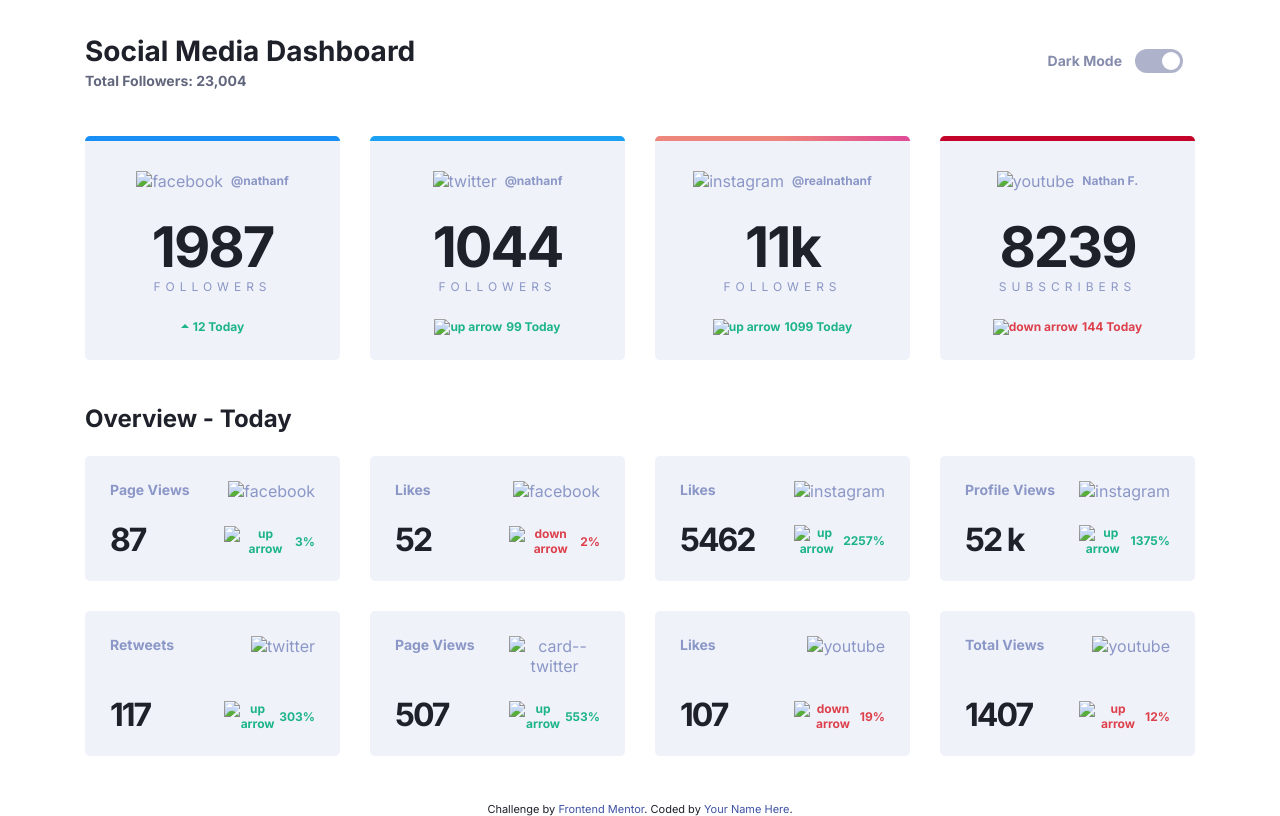
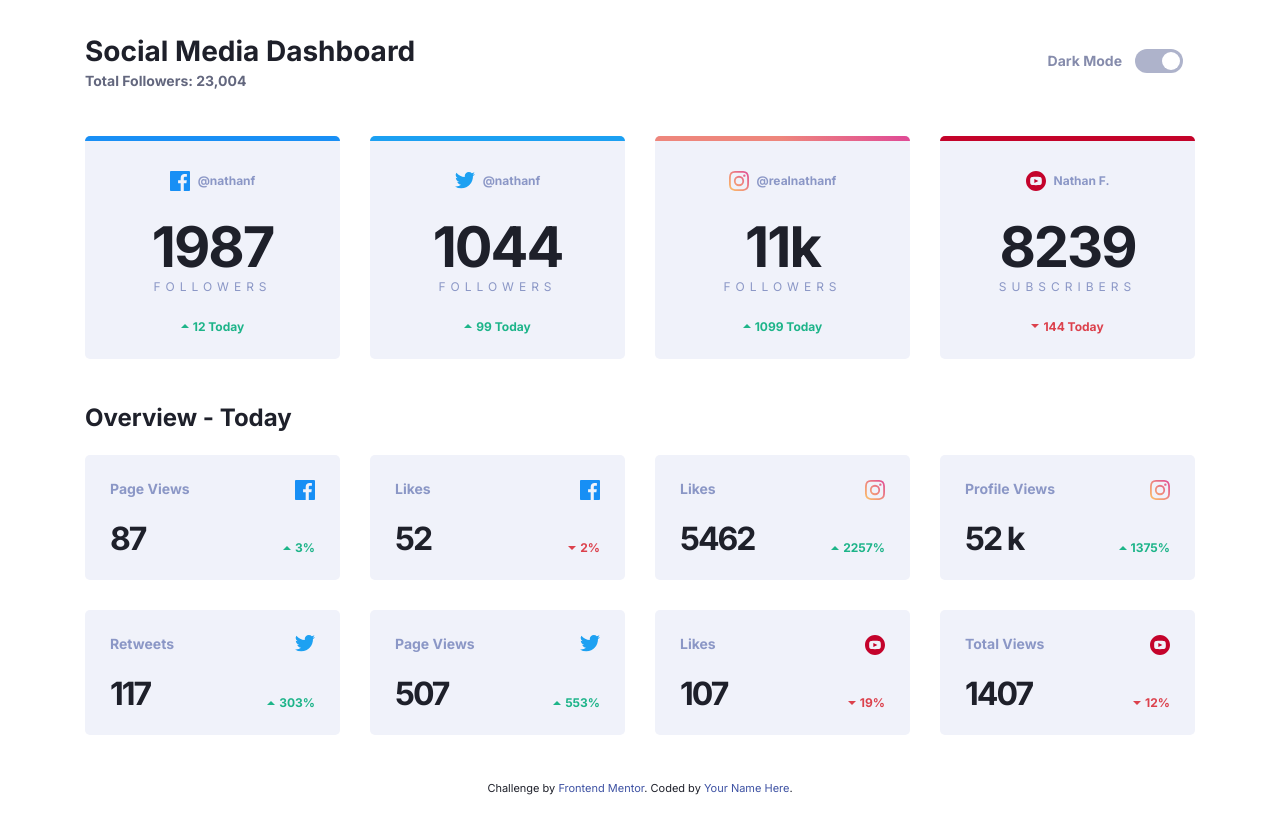
Before and after one commit to Bosunmahn/social-media-dashboard-dark-light-toggle, a website: page index.html in a window 1280 px wide. Drawn offline with Linux system fonts and the light colour scheme; the site is published under a folder, as on GitHub Pages, so addresses that start at the root find nothing.

Commit message:
finial commit

```diff
--- a/index.html
+++ b/index.html
@@ -66,7 +66,7 @@
           <div class="card__platform">
             <img
               class="card__icon"
-              src="/images/icon-facebook.svg"
+              src="images/icon-facebook.svg"
               alt="facebook"
             />
 
@@ -85,7 +85,7 @@
           <div class="card__platform">
             <img
               class="card__icon"
-              src="/images/icon-twitter.svg"
+              src="images/icon-twitter.svg"
               alt="twitter"
             />
 
@@ -96,7 +96,7 @@
             <div class="card__label">Followers</div>
           </div>
           <div class="card__change card__change--up">
-            <img src="/images/icon-up.svg" alt="up arrow" />
+            <img src="images/icon-up.svg" alt="up arrow" />
             <div class="card__number">99 Today</div>
           </div>
         </div>
@@ -104,7 +104,7 @@
           <div class="card__platform">
             <img
               class="card__icon"
-              src="/images/icon-instagram.svg"
+              src="images/icon-instagram.svg"
               alt="instagram"
             />
 
@@ -115,7 +115,7 @@
             <div class="card__label">Followers</div>
           </div>
           <div class="card__change card__change--up">
-            <img src="/images/icon-up.svg" alt="up arrow" />
+            <img src="images/icon-up.svg" alt="up arrow" />
             <div class="card__number">1099 Today</div>
           </div>
         </div>
@@ -123,7 +123,7 @@
           <div class="card__platform">
             <img
               class="card__icon"
-              src="/images/icon-youtube.svg"
+              src="images/icon-youtube.svg"
               alt="youtube"
             />
 
@@ -134,7 +134,7 @@
             <div class="card__label">Subscribers</div>
           </div>
           <div class="card__change card__change--down">
-            <img src="/images/icon-down.svg" alt="down arrow" />
+            <img src="images/icon-down.svg" alt="down arrow" />
             <div class="card__number">144 Today</div>
           </div>
         </div>
@@ -145,73 +145,73 @@
         <div class="cards">
           <div class="card card-grid">
             <div class="card__subtitle">Page Views</div>
-            <img src="/images/icon-facebook.svg" alt="facebook" />
+            <img src="images/icon-facebook.svg" alt="facebook" />
             <div class="card__count card__count--small">87</div>
             <div class="card__change card__change--up">
-              <img src="/images/icon-up.svg" alt="up arrow" />
+              <img src="images/icon-up.svg" alt="up arrow" />
               <div class="card__number">3%</div>
             </div>
           </div>
           <div class="card card-grid">
             <div class="card__subtitle">Likes</div>
-            <img src="/images/icon-facebook.svg" alt="facebook" />
+            <img src="images/icon-facebook.svg" alt="facebook" />
             <div class="card__count card__count--small">52</div>
             <div class="card__change card__change--down">
-              <img src="/images/icon-down.svg" alt="down arrow" />
+              <img src="images/icon-down.svg" alt="down arrow" />
               <div class="card__number">2%</div>
             </div>
           </div>
           <div class="card card-grid">
             <div class="card__subtitle">Likes</div>
-            <img src="/images/icon-instagram.svg" alt="instagram" />
+            <img src="images/icon-instagram.svg" alt="instagram" />
             <div class="card__count card__count--small">5462</div>
             <div class="card__change card__change--up">
-              <img src="/images/icon-up.svg" alt="up arrow" />
+              <img src="images/icon-up.svg" alt="up arrow" />
               <div class="card__number">2257%</div>
             </div>
           </div>
           <div class="card card-grid">
             <div class="card__subtitle">Profile Views</div>
-            <img src="/images/icon-instagram.svg" alt="instagram" />
+            <img src="images/icon-instagram.svg" alt="instagram" />
             <div class="card__count card__count--small">52 k</div>
             <div class="card__change card__change--up">
-              <img src="/images/icon-up.svg" alt="up arrow" />
+              <img src="images/icon-up.svg" alt="up arrow" />
               <div class="card__number">1375%</div>
             </div>
           </div>
           <div class="card card-grid">
             <div class="card__subtitle">Retweets</div>
-            <img src="/images/icon-twitter.svg" alt="twitter" />
+            <img src="images/icon-twitter.svg" alt="twitter" />
             <div class="card__count card__count--small">117</div>
             <div class="card__change card__change--up">
-              <img src="/images/icon-up.svg" alt="up arrow" />
+              <img src="images/icon-up.svg" alt="up arrow" />
               <div class="card__number">303%</div>
             </div>
           </div>
           <div class="card card-grid">
             <div class="card__subtitle">Page Views</div>
-            <img src="/images/icon-twitter.svg" alt="card--twitter" />
+            <img src="images/icon-twitter.svg" alt="card--twitter" />
             <div class="card__count card__count--small">507</div>
             <div class="card__change card__change--up">
-              <img src="/images/icon-up.svg" alt="up arrow" />
+              <img src="images/icon-up.svg" alt="up arrow" />
               <div class="card__number">553%</div>
             </div>
           </div>
           <div class="card card-grid">
             <div class="card__subtitle">Likes</div>
-            <img src="/images/icon-youtube.svg" alt="youtube" />
+            <img src="images/icon-youtube.svg" alt="youtube" />
             <div class="card__count card__count--small">107</div>
             <div class="card__change card__change--down">
-              <img src="/images/icon-down.svg" alt="down arrow" />
+              <img src="images/icon-down.svg" alt="down arrow" />
               <div class="card__number">19%</div>
             </div>
           </div>
           <div class="card card-grid">
             <div class="card__subtitle">Total Views</div>
-            <img src="/images/icon-youtube.svg" alt="youtube" />
+            <img src="images/icon-youtube.svg" alt="youtube" />
             <div class="card__count card__count--small">1407</div>
             <div class="card__change card__change--down">
-              <img src="/images/icon-down.svg" alt="up arrow" />
+              <img src="images/icon-down.svg" alt="up arrow" />
               <div class="card__number">12%</div>
             </div>
           </div>
```
